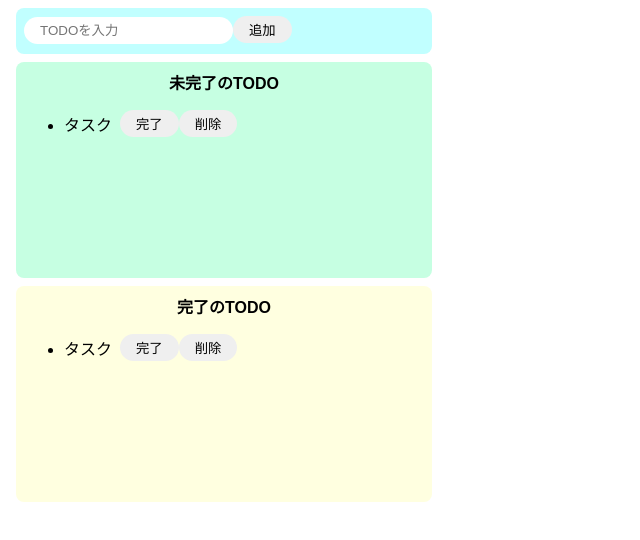
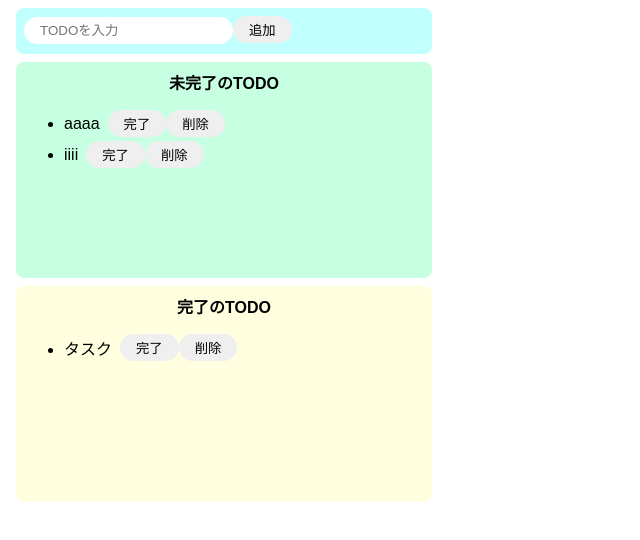
Before and after one commit to ShoheiTakino/reactTodoApp, a React (Create React App) app: page / in a window 1280 px wide. Shown: the top 540 px of the page, without its empty margins (0-640 px from the left). Built offline with nearby package versions, Linux system fonts and the light colour scheme.

Commit message:
useStateの実装と初期値の設定

```diff
--- a/src/App.jsx
+++ b/src/App.jsx
@@ -1,7 +1,9 @@
-import React from "react";
+import React, { useState } from "react";
 import "./styles.css";
 
 export const App = () => {
+  const [incompleteTodos, setIncompleteTOdos] = useState(["aaaa", "iiii"]);
+  const [completeTOdos, setCompleteTodos] = useState(["uuuu"]);
   return (
     <>
       <div className="input-area">
@@ -11,21 +13,30 @@
       <div className="imcomplete-area">
         <p className="title">未完了のTODO　</p>
         <ul>
-          <div className="list-row">
-            <li>タスク</li>
+          {incompleteTodos.map((todo) => {
+            //複数の配列を代入する際は、kye={todo}で識別できるようにしないと仮想ドムの差分のみ抽出ができなくなる。
+            return (
+              <div key={todo} className="list-row">
+                <li>{todo}</li>
                 <button>完了</button>
                 <button>削除</button>
               </div>
+            );
+          })}
         </ul>
       </div>
       <div className="complete-area">
         <p className="title">完了のTODO　</p>
         <ul>
-          <div className="list-row">
+          {completeTOdos.map((todo) => {
+            return (
+              <div key={todo} className="list-row">
                 <li>タスク</li>
                 <button>完了</button>
                 <button>削除</button>
               </div>
+            );
+          })}
         </ul>
       </div>
     </>
```
Lines whose indentation alone changed are shown as unchanged.
